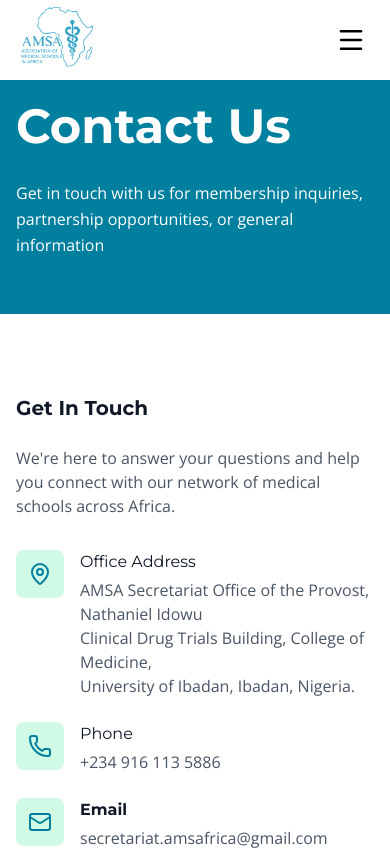
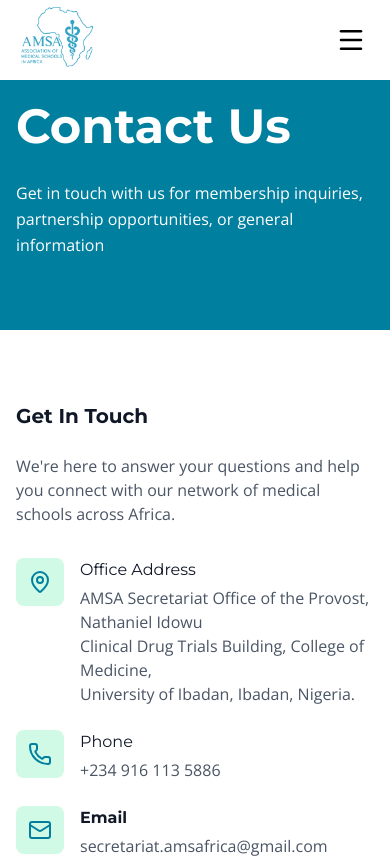
Before and after one commit to Tobi-Oyedele/AMSAfrica, a Next.js app: page /contact in a window 390 px wide. Shown: the top 858 px of the page. Built offline with nearby package versions, Linux system fonts and the light colour scheme.

Commit message:
Fixed some spacing issues

```diff
--- a/src/app/contact/page.tsx
+++ b/src/app/contact/page.tsx
@@ -13,7 +13,7 @@ const page = () => {
   return (
     <div className="min-h-screen">
       {/* Hero Section */}
-      <section className="bg-primary text-white pt-24 pb-14 lg:py-20">
+      <section className="bg-primary text-white pt-24 pb-18 lg:py-20">
         <div className="max-w-7xl mx-auto px-4 lg:px-8">
           <h1 className="text-white mb-6 text-5xl md:text-6xl font-semibold leading-tight">
             Contact Us
@@ -25,7 +25,7 @@ const page = () => {
         </div>
       </section>
 
-      <section className="py-20 bg-white">
+      <section className="py-18 bg-white">
         <div className="max-w-7xl mx-auto px-4 lg:px-8">
           <div className="grid md:grid-cols-2 gap-12">
             {/* Contact Information */}
--- a/src/app/news-events/page.tsx
+++ b/src/app/news-events/page.tsx
@@ -5,7 +5,7 @@ const page = () => {
   return (
     <div className="min-h-screen">
       {/* Hero Section */}
-      <section className="bg-primary text-white pt-24 pb-14 lg:py-20">
+      <section className="bg-primary text-white pt-24 pb-18 lg:py-20">
         <div className="max-w-7xl mx-auto px-4 lg:px-8">
           <h1 className="text-white mb-6 text-5xl md:text-6xl font-semibold leading-tight">
             News & Events
```
